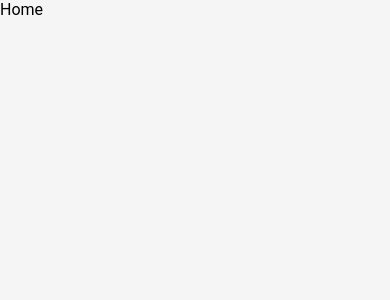
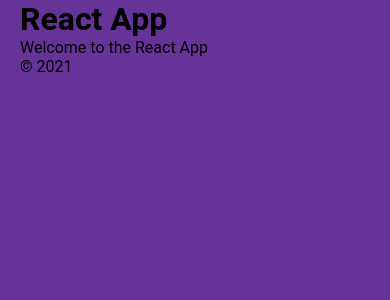
Before and after one commit to DariusGuillaume/rental-website, a React (Vite) app: page / in a window 390 px wide. Shown: the top 300 px of the page. Built offline with nearby package versions, Linux system fonts and the light colour scheme.

Commit message:
added responsive movement layout

```diff
--- a/src/App.jsx
+++ b/src/App.jsx
@@ -1,6 +1,17 @@
+import './layout.scss'
+
 function App() {
   return (
-    <div> <a href = "/" > Home </a>
+    <div className="layout">
+      <header className="header">
+        <h1>React App</h1>
+      </header>
+      <main className="content">
+        <p>Welcome to the React App</p>
+      </main>
+      <footer className="footer">
+        <p>© 2021</p>
+      </footer>
 
     </div>
   )
--- /dev/null
+++ b/src/layout.scss
@@ -0,0 +1,26 @@
+@import './responsive.scss';
+
+.layout {
+    background-color: rebeccapurple;
+    height: 100vh;
+    max-width: 1366px;
+    margin-left: auto;
+    margin-right: auto;
+    padding-left: 20px;
+    padding-right: 20px;
+
+    @include sm {
+        background-color: tomato;
+        max-width: 640px;}
+
+    @include md {
+        background-color: dodgerblue;
+        max-width: 768px;
+    }
+
+    @include lg {
+        background-color: gold;
+        max-width: 1280px;
+    }
+
+}
--- /dev/null
+++ b/src/responsive.scss
@@ -0,0 +1,17 @@
+@mixin sm {
+    @media (min-width: 738px) {
+        @content;
+    }
+}
+
+@mixin md {
+    @media (min-width: 1024px) {
+        @content;
+    }
+}
+
+@mixin lg {
+    @media (min-width: 1366px) {
+        @content;
+    }
+}
```
